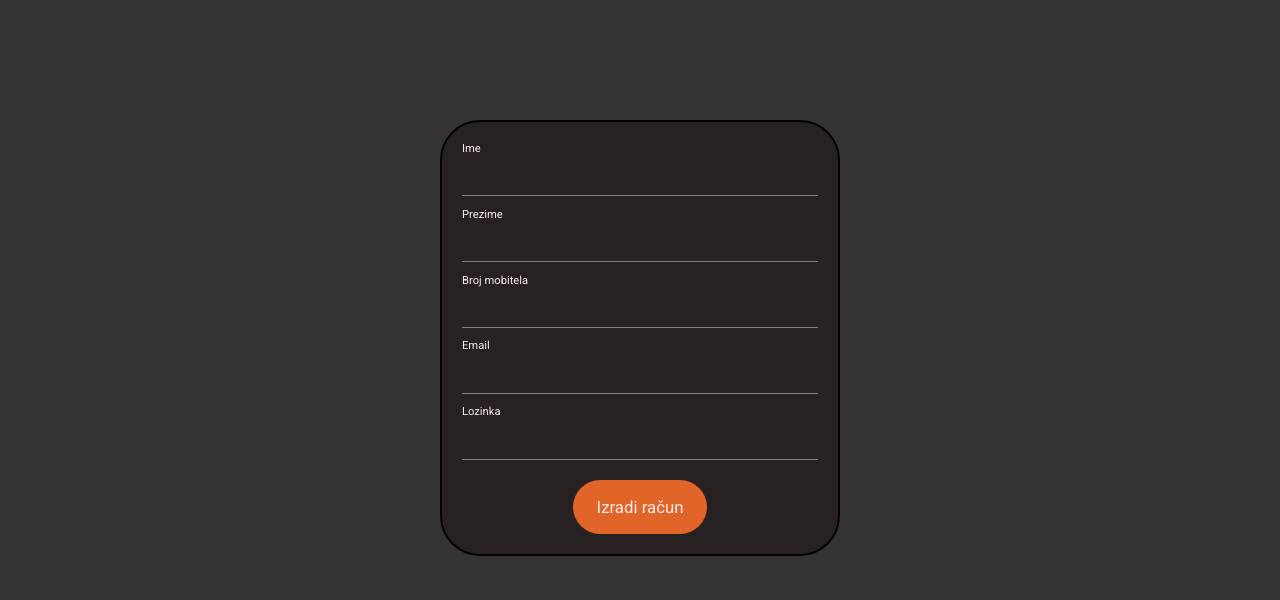
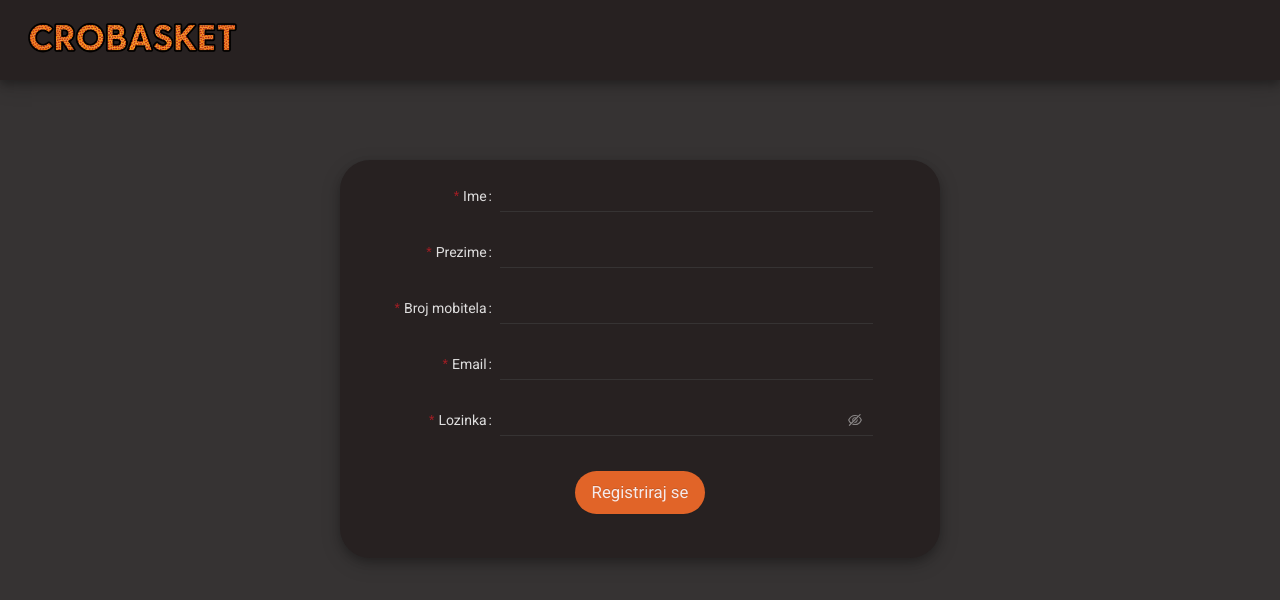
Before and after one commit to fabjanvucina/crobasket, a React (Vite) app: page /registracija in a window 1280 px wide. Shown: the top 600 px of the page. Built offline with nearby package versions, Linux system fonts and the light colour scheme; no server answers.

Commit message:
refactored login and registration using antd

```diff
--- a/src/containers/InviteFormContainer.js
+++ b/src/containers/InviteFormContainer.js
@@ -68,7 +68,6 @@ const InviteFormContainer = () => {
             history
           );
         }}
-        onFinishFailed={() => console.log("onFinishFailed")}
         labelCol={{
           span: 7
         }}
--- a/src/containers/RegisterFormContainer.js
+++ b/src/containers/RegisterFormContainer.js
@@ -1,41 +1,11 @@
 import React, { useState, useContext } from "react";
 import { useHistory } from "react-router-dom";
+import { Form, Input, Button } from "antd";
 import app from "../firebase/firebase.js"; //eslint-disable-line
 import UserContext from "../contexts/UserContext";
 import { register } from "../firebase/authMethods.js";
-import { addUser } from "../firebase/crudMethods.js";
 import "../styles/containers/RegisterFormContainer.css";
 import "../styles/misc/Separator.css";
-
-const handleRegistration = async (
-  name,
-  surname,
-  phoneNumber,
-  email,
-  password,
-  setEmail,
-  setPassword,
-  setUser,
-  history
-) => {
-  const uid = await register(
-    name,
-    surname,
-    phoneNumber,
-    email,
-    password,
-    setEmail,
-    setPassword
-  );
-  await addUser(name, surname, phoneNumber, uid);
-  setUser({
-    isAuthenticated: true,
-    displayName: name + " " + surname,
-    phoneNumber: phoneNumber,
-    uid: uid
-  });
-  history.push("/gradovi");
-};
 
 const RegisterForm = () => {
   let history = useHistory();
@@ -47,11 +17,10 @@ const RegisterForm = () => {
   const [user, setUser] = useContext(UserContext); //eslint-disable-line
 
   return (
-    <div className="form-signin">
-      <form
-        onSubmit={async (e) => {
-          e.preventDefault();
-          await handleRegistration(
+    <div className="registerForm">
+      <Form
+        onFinish={async () => {
+          await register(
             name,
             surname,
             phoneNumber,
@@ -63,91 +32,83 @@ const RegisterForm = () => {
             history
           );
         }}
+        labelCol={{
+          span: 6
+        }}
+        wrapperCol={{
+          span: 16
+        }}
+        layout="horizontal"
       >
-        <div className="text-input">
-          <label htmlFor="name">Ime</label>
-          <input
-            type="text"
-            name="name"
+        <Form.Item
+          label="Ime"
+          name="name"
+          rules={[{ required: true, message: "Molimo unesite svoje ime!" }]}
+        >
+          <Input
             value={name}
-            id="nameSignup"
-            placeholder=""
-            autoComplete="new-password"
-            required
-            onChange={(e) => setName(e.target.value)}
+            onChange={(value) => setName(value.toString().trim())}
+            autoComplete="newpassword"
           />
-          <span className="separator"> </span>
+        </Form.Item>
+
+        <Form.Item
+          label="Prezime"
+          name="surname"
+          rules={[{ required: true, message: "Molimo unesite svoje prezime!" }]}
+        >
+          <Input
+            value={surname}
+            onChange={(value) => setSurname(value.toString().trim())}
+            autoComplete="newpassword"
+          />
+        </Form.Item>
+
+        <Form.Item
+          label="Broj mobitela"
+          name="cellNumber"
+          rules={[
+            { required: true, message: "Molimo unesite svoj broj mobitela!" }
+          ]}
+        >
+          <Input
+            value={phoneNumber}
+            onChange={(value) => setPhoneNumber(value.toString().trim())}
+            autoComplete="off"
+          />
+        </Form.Item>
+
+        <Form.Item
+          label="Email"
+          name="email"
+          rules={[{ required: true, message: "Molimo unesite email adresu!" }]}
+        >
+          <Input
+            value={email}
+            onChange={(value) => setEmail(value.toString().trim())}
+            autoComplete="off"
+          />
+        </Form.Item>
+
+        <Form.Item
+          label="Lozinka"
+          name="password"
+          rules={[{ required: true, message: "Molimo unesite lozinku!" }]}
+        >
+          <Input.Password
+            value={password}
+            onChange={(value) => setPassword(value.toString())}
+          />
+        </Form.Item>
+
+        <div className="form-bottom">
+          <Form.Item>
+            <Button type="primary" htmlType="submit">
+              Registriraj se
+            </Button>
+          </Form.Item>
         </div>
-
-        <div className="text-input">
-          <label htmlFor="lastname">Prezime</label>
-          <input
-            type="text"
-            name="surname"
-            value={surname}
-            id="surnameSignup"
-            placeholder=""
-            autoComplete="new-password"
-            required
-            onChange={(e) => setSurname(e.target.value)}
-          />
-          <span className="separator"> </span>
-        </div>
-
-        <div className="text-input">
-          <label htmlFor="number">Broj mobitela</label>
-          <input
-            type="text"
-            name="number"
-            value={phoneNumber}
-            id="numberSignup"
-            placeholder=""
-            autoComplete="new-password"
-            required
-            onChange={(e) => setPhoneNumber(e.target.value)}
-          />
-          <span className="separator"> </span>
-        </div>
-
-        <div className="text-input">
-          <label htmlFor="email">Email</label>
-          <input
-            type="text"
-            name="email"
-            value={email}
-            id="emailSignup"
-            placeholder=""
-            autoComplete="off"
-            required
-            onChange={(e) => setEmail(e.target.value)}
-          />
-          <span className="separator"> </span>
-        </div>
-
-        <div className="text-input">
-          <label htmlFor="password">Lozinka</label>
-          <input
-            type="password"
-            name="password"
-            value={password}
-            id="passwordSignup"
-            placeholder=""
-            autoComplete="off"
-            required
-            onChange={(e) => setPassword(e.target.value)}
-          />
-          <span className="separator"> </span>
-        </div>
-
-        <div className="form-bottom-signin">
-          <input
-            className="submit"
-            type="submit"
-            id="signupButton"
-            value="Izradi račun"
-          />
-        </div>
-      </form>
+      </Form>
     </div>
   );
 };
--- a/src/firebase/authMethods.js
+++ b/src/firebase/authMethods.js
@@ -1,3 +1,4 @@
+import { addUser, getUser } from "./crudMethods";
 import app from "./firebase.js";
 const auth = app.auth();
 
@@ -8,21 +9,29 @@ export async function register(
   email,
   password,
   setEmail,
-  setPassword
+  setPassword,
+  setUser,
+  history
 ) {
   const displayName = name + " " + surname;
 
   try {
     await auth.createUserWithEmailAndPassword(email, password);
-    await auth.currentUser.updateProfile({
-      displayName: displayName,
-      phoneNumber: phoneNumber
-    });
+    await addUser(name, surname, phoneNumber, auth.currentUser.uid);
+
     localStorage.setItem("isAuthenticated", true);
-    localStorage.setItem("displayName", auth.currentUser.displayName);
+    localStorage.setItem("displayName", displayName);
     localStorage.setItem("phoneNumber", phoneNumber);
     localStorage.setItem("uid", auth.currentUser.uid);
-    return auth.currentUser.uid;
+
+    setUser({
+      isAuthenticated: true,
+      displayName: displayName,
+      phoneNumber: phoneNumber,
+      uid: auth.currentUser.uid
+    });
+
+    history.push("/gradovi");
   } catch (e) {
     setEmail("");
     setPassword("");
@@ -30,17 +39,31 @@ export async function register(
   }
 }
 
-export async function login(email, password, setEmail, setPassword) {
+export async function login(
+  email,
+  password,
+  setEmail,
+  setPassword,
+  setUser,
+  history
+) {
   try {
     await auth.signInWithEmailAndPassword(email, password);
+    const currUser = await getUser(auth.currentUser.uid);
+
     localStorage.setItem("isAuthenticated", true);
-    localStorage.setItem("displayName", auth.currentUser.displayName);
-    console.log(
-      "auth.currentUser.displayName in login crudMethods is",
-      auth.currentUser.displayName
-    );
-    localStorage.setItem("phoneNumber", auth.currentUser.phoneNumber);
-    localStorage.setItem("uid", auth.currentUser.uid);
+    localStorage.setItem("displayName", currUser.displayName);
+    localStorage.setItem("phoneNumber", currUser.phoneNumber);
+    localStorage.setItem("uid", currUser.uid);
+
+    setUser({
+      isAuthenticated: true,
+      displayName: currUser.displayName,
+      phoneNumber: currUser.phoneNumber,
+      uid: currUser.uid
+    });
+
+    history.push("/gradovi");
   } catch (e) {
     setEmail("");
     setPassword("");
--- a/src/firebase/crudMethods.js
+++ b/src/firebase/crudMethods.js
@@ -15,11 +15,23 @@ export async function getCities() {
 
 export async function addUser(name, surname, phoneNumber, uid) {
   try {
-    await db.collection("users").doc(uid).set({
-      name: name,
-      surname: surname,
-      phoneNumber: phoneNumber
-    });
+    await db
+      .collection("users")
+      .doc(uid)
+      .set({
+        displayName: name + " " + surname,
+        phoneNumber: phoneNumber,
+        uid: uid
+      });
+  } catch (e) {
+    console.log(e.message);
+  }
+}
+
+export async function getUser(uid) {
+  try {
+    const user = await db.collection("users").doc(uid).get();
+    return user;
   } catch (e) {
     console.log(e.message);
   }
--- a/src/pages/RegisterPage.js
+++ b/src/pages/RegisterPage.js
@@ -1,10 +1,18 @@
 import React from "react";
 import { Link } from "react-router-dom"; //eslint-disable-line
+import HeaderContainer from "../containers/HeaderContainer";
 import RegisterFormContainer from "../containers/RegisterFormContainer";
 
 const RegisterPage = () => {
   return (
     <>
+      <HeaderContainer
+        hideOptions={true}
+        hideMenu={true}
+        hideLogin={true}
+        createActive={false}
+        showActive={false}
+      />
       <RegisterFormContainer />
     </>
   );
--- a/src/styles/containers/LoginFormContainer.css
+++ b/src/styles/containers/LoginFormContainer.css
@@ -1,74 +1,33 @@
-#loginButton:hover {
-  background-color: #bc4f1a;
-}
-
 @media only screen and (min-width: 850px) {
-  .form {
-    width: 600px;
+  .loginForm {
+    width: 500px;
     background-color: #272121;
     border-radius: 30px;
     padding: 20px;
     margin: 0 auto;
     text-align: left;
-    margin-top: 20vh;
+    margin-top: 18vh;
     box-shadow: 0 4px 8px 0 rgba(0, 0, 0, 0.2), 0 6px 20px 0 rgba(0, 0, 0, 0.19);
   }
-  .form label {
-    display: block;
-    text-align: left;
-    color: #f6e9e9;
-    font-size: 1em;
-  }
-  .form form .text-input {
-    overflow: hidden;
-    margin-bottom: 0.875em;
+
+  input#email.ant-input,
+  span.ant-input-password.ant-input-affix-wrapper {
+    border: none !important;
+    border-bottom: 1px solid #363333 !important;
+    border-radius: 0px;
+    padding-left: 5px !important;
   }
 
-  .form form input[type="text"],
-  .form form input[type="password"] {
-    width: 100%;
-    padding: 1em 0 12px 4px;
-    background: none;
-    color: #f6e9e9;
-    font-size: 1.2em;
-    font-weight: 400;
-    border: none;
-    border-bottom: 1px solid grey;
-    /*Some sibling magic happens */
-  }
-  .form form input[type="text"]:focus + .separator,
-  .form form input[type="password"]:focus + .separator {
-    transform: scaleX(1) translateY(-2px);
-    opacity: 1;
-  }
-
-  .form form input[type="submit"] {
-    color: #f6e9e9;
-    background: #e16428;
-    padding: 1em 1.4em;
-    font-size: 1.2em;
-    border: none;
-    border-radius: 60px;
-  }
-
-  .form-bottom {
-    margin-top: 1.25em;
-    display: flex;
-    justify-content: space-between;
-  }
-
-  .registerLink {
-    font-size: 0.9rem;
-    margin-top: 10px;
-    margin-right: 5px;
-    padding-top: 5px;
-    text-decoration: underline;
-    color: #f6e9e9;
-  }
-
-  .registerLink:hover {
-    color: #e2b9b9;
-    transition: 0.2s;
+  input#email.ant-input:hover,
+  input#email.ant-input:focus,
+  span.ant-input-password.ant-input-affix-wrapper:hover,
+  span.ant-input-password.ant-input-affix-wrapper:focus,
+  span.ant-input-password.ant-input-affix-wrapper.ant-input-affix-wrapper-focused {
+    border: none !important;
+    border-bottom: 1px solid #e16428 !important;
+    border-radius: 0px;
+    -webkit-box-shadow: none !important;
+    box-shadow: none !important;
   }
 }
 
--- a/src/styles/containers/RegisterFormContainer.css
+++ b/src/styles/containers/RegisterFormContainer.css
@@ -1,7 +1,3 @@
-#signupButton:hover {
-  background-color: #bc4f1a;
-}
-
 @media only screen and (min-height: 700px) {
   .form-signin {
     margin-top: 15vh;
@@ -9,60 +5,44 @@
 }
 
 @media only screen and (min-width: 850px) {
-  .form-signin {
-    width: 25vw;
-    min-width: 400px;
+  .registerForm {
+    width: 600px;
     background-color: #272121;
-    border: 2px solid black;
-    border-radius: 40px;
+    border-radius: 30px;
     padding: 20px;
     margin: 0 auto;
     text-align: left;
-    margin-top: 15vh;
+    margin-top: 10vh;
+    box-shadow: 0 4px 8px 0 rgba(0, 0, 0, 0.2), 0 6px 20px 0 rgba(0, 0, 0, 0.19);
   }
 
-  .form-signin label {
-    display: block;
-    text-align: left;
-    color: #f6e9e9;
-    font-size: 0.8em;
-  }
-  .form-signin form .text-input {
-    overflow: hidden;
-    margin-bottom: 0.6em;
-  }
-  .form-signin form input[type="text"],
-  .form-signin form input[type="password"] {
-    width: 100%;
-    padding: 0.5em 0 12px;
-    padding-left: 0;
-    background: none;
-    color: #f6e9e9;
-    font-size: 1.2em;
-    font-weight: 400;
-    border: none;
-    border-bottom: 1px solid grey;
-    /*Some sibling magic happens */
-  }
-  .form-signin form input[type="text"]:focus + .separator,
-  .form-signin form input[type="password"]:focus + .separator {
-    transform: scaleX(1) translateY(-2px);
-    opacity: 1;
-  }
-  .form-signin form input[type="submit"] {
-    color: #f6e9e9;
-    background: #e16428;
-    padding: 1em 1.4em;
-    font-size: 1.2em;
-    border: none;
-    border-radius: 60px;
+  input#email.ant-input,
+  input#name.ant-input,
+  input#surname.ant-input,
+  input#cellNumber.ant-input,
+  span.ant-input-password.ant-input-affix-wrapper {
+    border: none !important;
+    border-bottom: 1px solid #363333 !important;
+    border-radius: 0px;
+    padding-left: 5px !important;
   }
 
-  .form-bottom-signin {
-    margin-top: 1.25em;
-    display: flex;
-    flex-direction: row;
-    justify-content: center;
+  input#email.ant-input:hover,
+  input#email.ant-input:focus,
+  input#name.ant-input:hover,
+  input#name.ant-input:focus,
+  input#surname.ant-input:hover,
+  input#surname.ant-input:focus,
+  input#cellNumber.ant-input:hover,
+  input#cellNumber.ant-input:focus,
+  span.ant-input-password.ant-input-affix-wrapper:hover,
+  span.ant-input-password.ant-input-affix-wrapper:focus,
+  span.ant-input-password.ant-input-affix-wrapper.ant-input-affix-wrapper-focused {
+    border: none !important;
+    border-bottom: 1px solid #e16428 !important;
+    border-radius: 0px;
+    -webkit-box-shadow: none !important;
+    box-shadow: none !important;
   }
 }
 
```
Also changed, not shown: src/containers/LoginFormContainer.js (+12 -53 lines), src/pages/LoginPage.js (+8 -0 lines).
